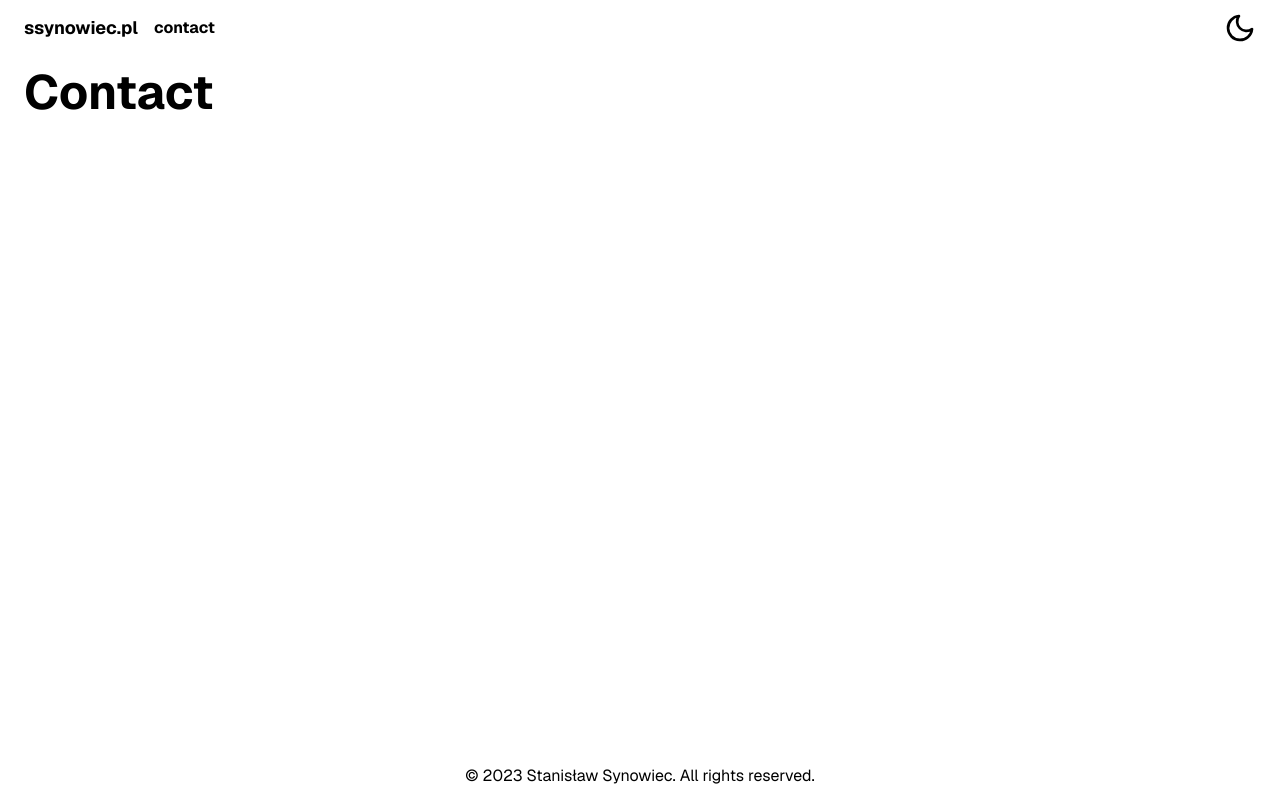
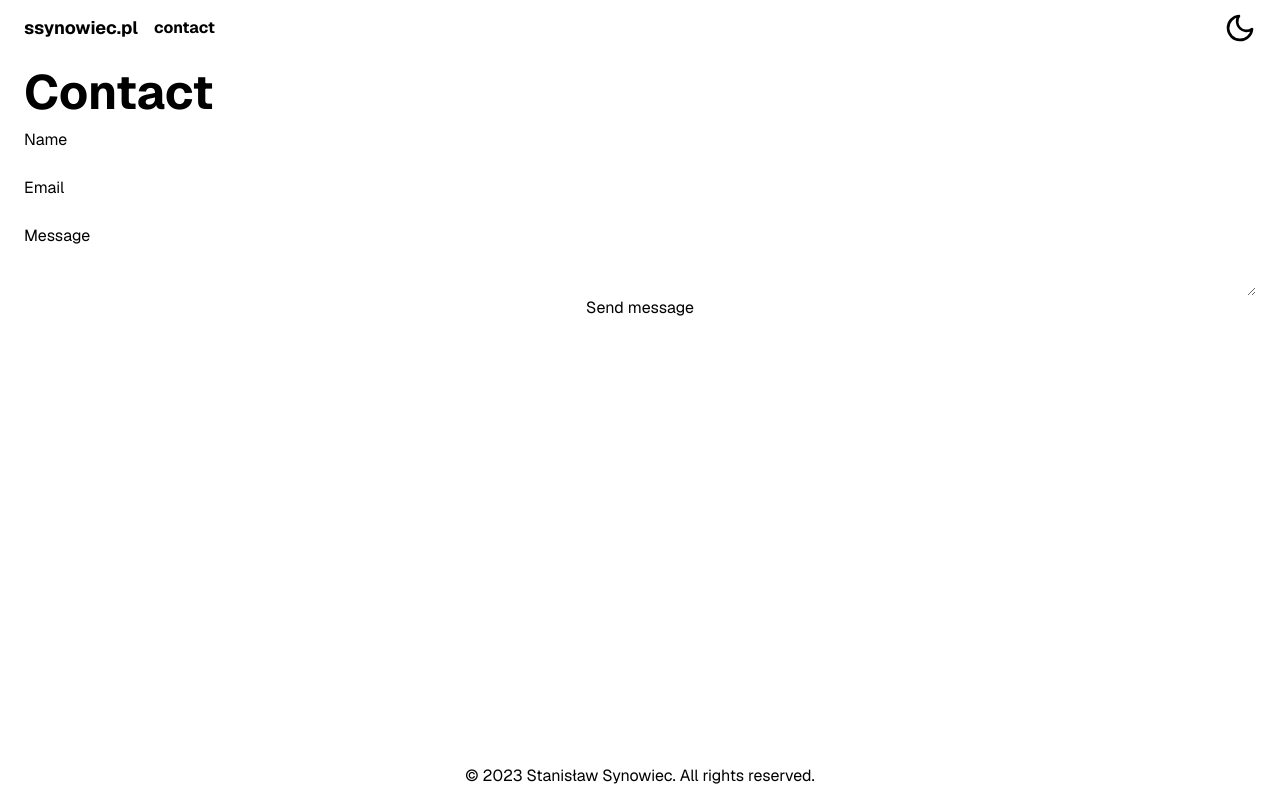
Before and after one commit to ssynowiec/ssynowiec.pl, a Next.js app: page /contact in a window 1280 px wide. Built offline with nearby package versions, Linux system fonts and the light colour scheme; no server answers.

Commit message:
chore: add primary contact form

```diff
--- a/src/app/contact/page.tsx
+++ b/src/app/contact/page.tsx
@@ -1,5 +1,6 @@
 import { Wrapper } from '@/components/wrapper/wrapper';
 import { Metadata } from 'next';
+import { ContactForm } from '@/components/contactForm/contactForm';
 
 export const metadata: Metadata = {
   title: 'Contact with me | ssynowiec.pl',
@@ -9,8 +10,9 @@ const ContactPage = () => {
   return (
     <main className='flex h-full flex-col'>
       <Wrapper>
-        <section className='flex w-full'>
+        <section className='flex w-full flex-col'>
           <h1 className='text-left text-5xl font-bold'>Contact</h1>
+          <ContactForm />
         </section>
       </Wrapper>
     </main>
--- /dev/null
+++ b/src/components/contactForm/contactForm.tsx
@@ -0,0 +1,31 @@
+'use client';
+
+import { SubmitHandler, useForm } from 'react-hook-form';
+
+interface Inputs {
+  name: string;
+  email: string;
+  message: string;
+}
+
+export const ContactForm = () => {
+  const {
+    register,
+    handleSubmit,
+    formState: { errors },
+  } = useForm<Inputs>();
+
+  const onSubmit: SubmitHandler<Inputs> = (data: any) => console.log(data);
+
+  return (
+    <form className='flex flex-col py-3' onSubmit={handleSubmit(onSubmit)}>
+      <label htmlFor='name'>Name</label>
+      <input type='text' id='name' {...register('name')} />
+      <label htmlFor='email'>Email</label>
+      <input type='email' id='email' {...register('email')} />
+      <label htmlFor='message'>Message</label>
+      <textarea id='message' {...register('message')} />
+      <button type='submit'>Send message</button>
+    </form>
+  );
+};
```
